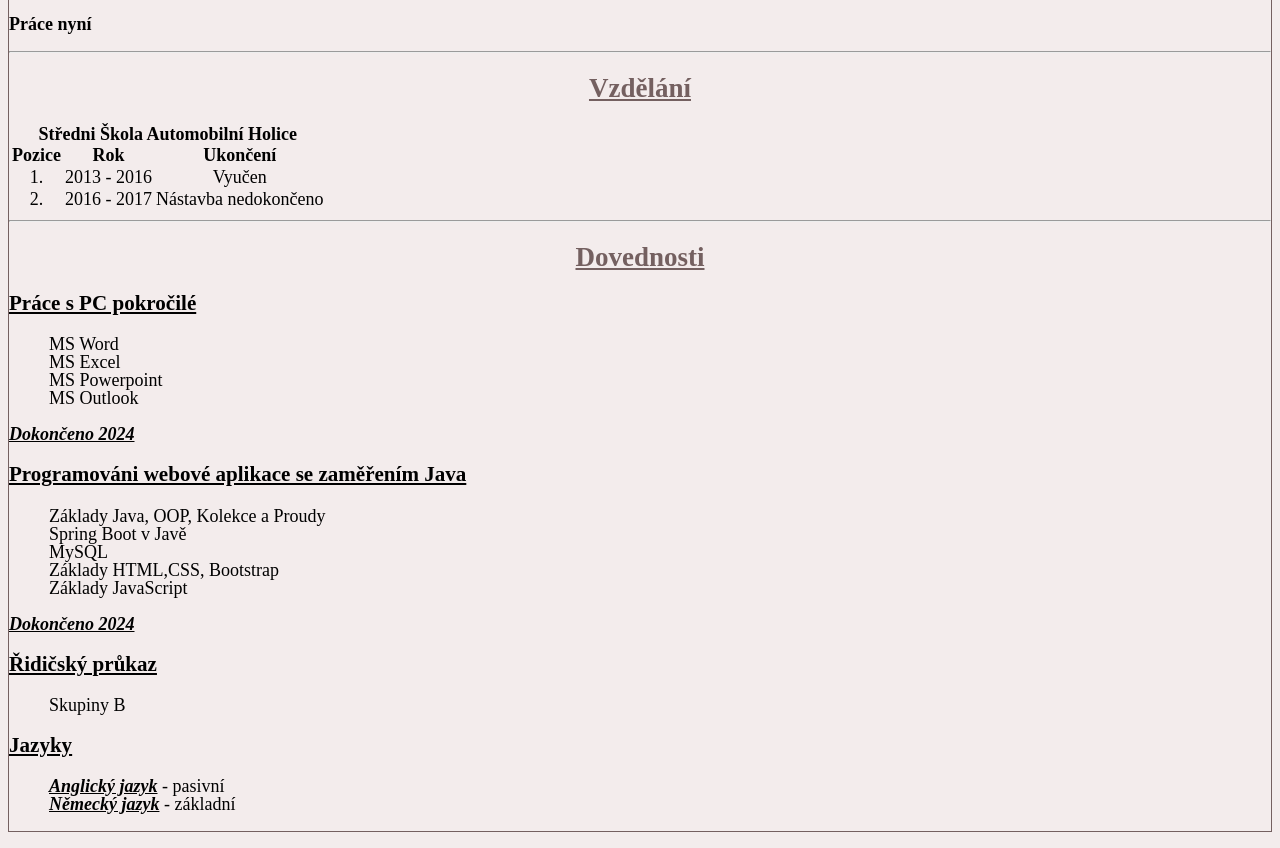
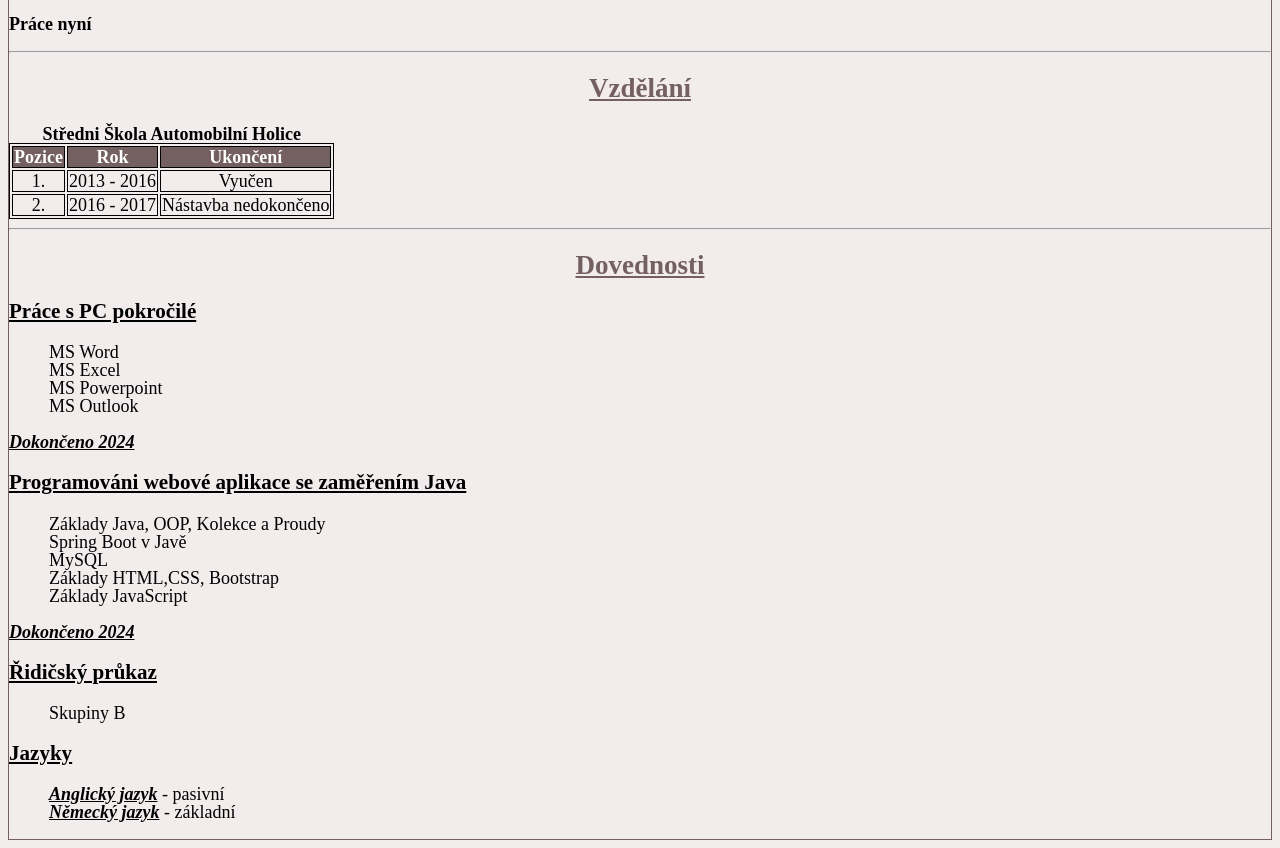
Before and after one commit to Mafie221/zivotopisTest, a plain HTML site: page zivotopis/index.html in a window 1280 px wide. Shown: the part 921-1769 px from the top of the page. Drawn offline with Linux system fonts and the light colour scheme.

Commit message:
Add files via upload

```diff
--- a/zivotopis/style.css
+++ b/zivotopis/style.css
@@ -42,6 +42,14 @@ body {
 }
 .vzdelani {
     text-align: center;
+
+}
+.vzdelani table,td,th {
+    border: 1px solid black;
+}
+th {
+    background-color: var(--sedabarva);
+    color: white;
 }
 
 
```
